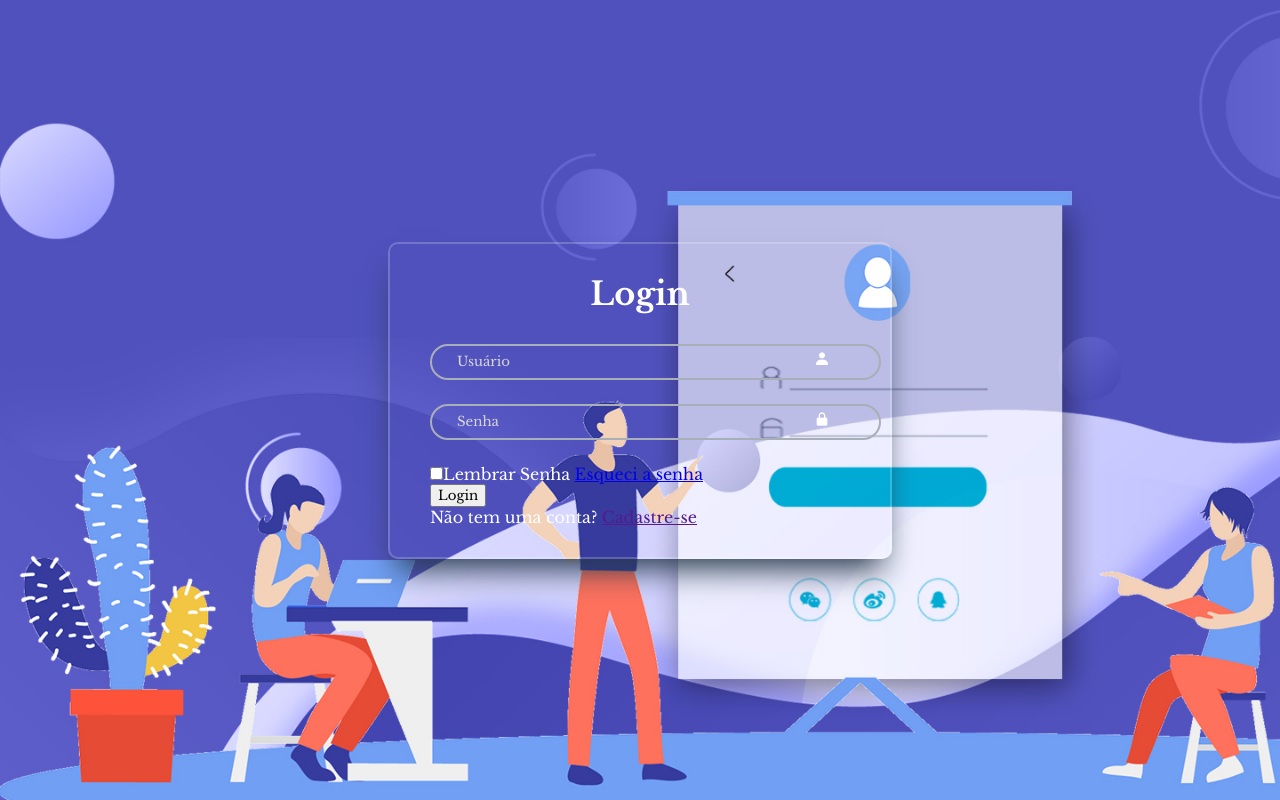
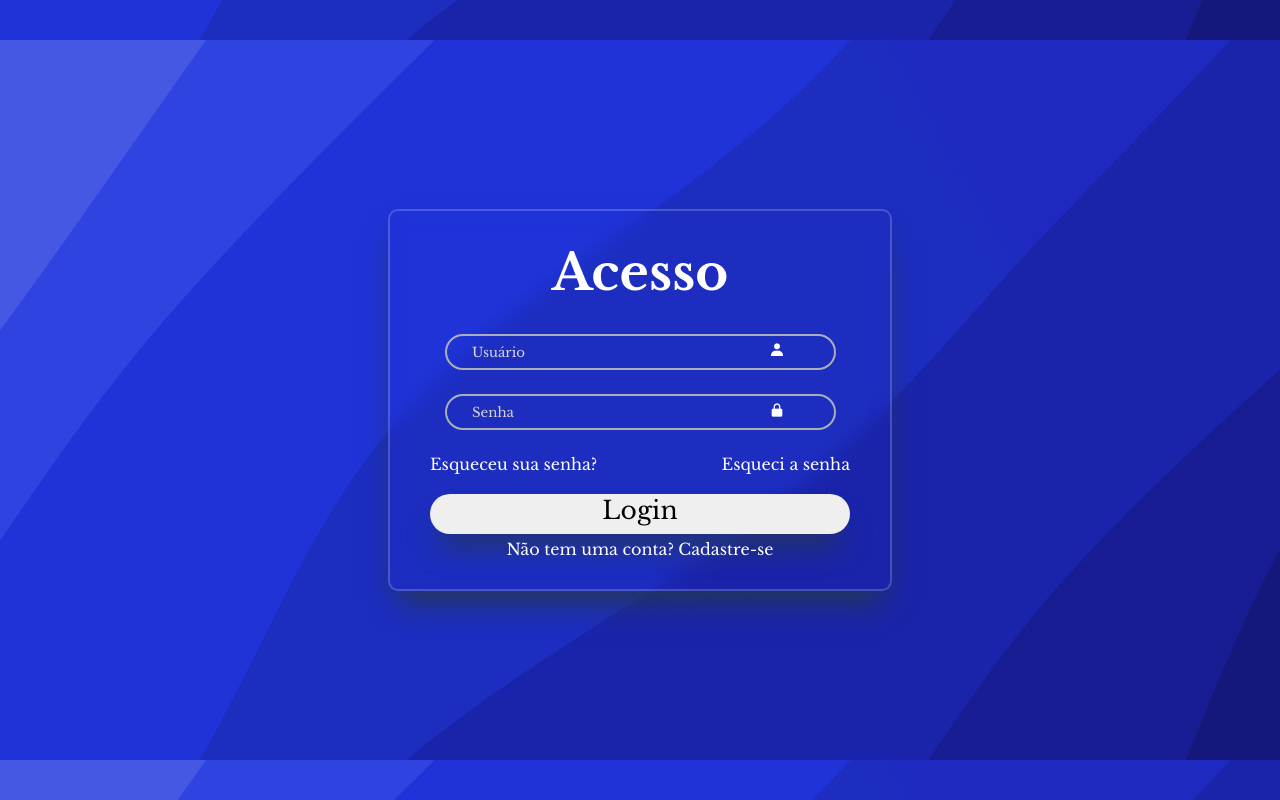
Before and after one commit to Ivirton-Filho/Login-page-Only-HTML-and-CSS-, a plain HTML site: page index.html in a window 1280 px wide. Drawn offline with nearby package versions, Linux system fonts and the light colour scheme; a web font is replaced by a local one.

Commit message:
adiciona imagem de fundo e ajusta estilização

```diff
--- a/index.html
+++ b/index.html
@@ -11,7 +11,7 @@
 <body>
     <main>
         <form class="container">
-            <h1>Login</h1>
+            <h1>Acesso </h1>
             <div class="input-box">
                 <input type="email" placeholder="Usuário" id="user" alt="E-mail">
                 <i class="bx bxs-user"></i>
@@ -22,13 +22,11 @@
             </div>
 
             <div class="forgot-password">
-                <label for="">
-                    <input type="checkbox">Lembrar Senha
-                    <a href="http://">Esqueci a senha</a>
-                </label>
+                <p>Esqueceu sua senha?</p>
+                <a href="http://">Esqueci a senha</a>
             </div>
 
-            <button type="submit">Login</button>
+            <button class="login" type="submit">Login</button>
 
             <div class="register">
                 <p>Não tem uma conta? <a href="">Cadastre-se</a></p>
--- a/style.css
+++ b/style.css
@@ -9,9 +9,8 @@ body{
     justify-content: center;
     align-items: center;
     height: 100vh;
-    background: url(./img/—Pngtree—flat\ business\ login\ box\ login_1319176.jpg);
-    background-size: cover;
-   /* background-position: center;*/
+    background: url(./img/bg.png);
+    background-position: center;
 }
 
 .container{
@@ -22,17 +21,19 @@ body{
     padding: 30px 40px;
     color: white;
     box-shadow: rgb(38, 57, 77) 0px 20px 30px -10px;
+    backdrop-filter: blur(10px);
 }
 
 .container h1{
     text-align: center;
-    font-size: 32px;
+    font-size: 50px;
     font-weight: bold;
 }
 
 .input-box{
     position: relative;
-    margin: 30px 0;
+    right: 15px;
+    margin: 30px;
     height: 30px;
 }
 
@@ -56,3 +57,45 @@ body{
     right: 20px;
     top: 25%;
 }
+
+.forgot-password{
+    display: flex;
+    justify-content: space-between;
+
+}
+
+a{
+    text-decoration: none;
+    color: rgb(255, 255, 255);
+}
+
+.login{
+    display: flex;
+    justify-content: center;
+    width: 100%;
+    height: 40px;
+    margin-top: 20px;
+    border: none;
+    border-radius: 40px;
+    font-size: 25px;
+    box-shadow: rgb(38, 57, 77) 0px 20px 30px -10px;
+}
+
+.login:hover{
+    background-color: transparent;
+    border: 2px solid rgba(255, 255, 255, .2);
+    color: white;
+    transition: 0.5s;
+    font-weight: bold;
+    font-size: 26px;
+}
+
+.register{
+    margin-top: 5px;
+    text-align: center;
+}
+
+.register a:hover, .forgot-password > a:hover{
+    color: black;
+    transition: 0.5s;
+}
```
Also changed, not shown: img/bg.png (added).
